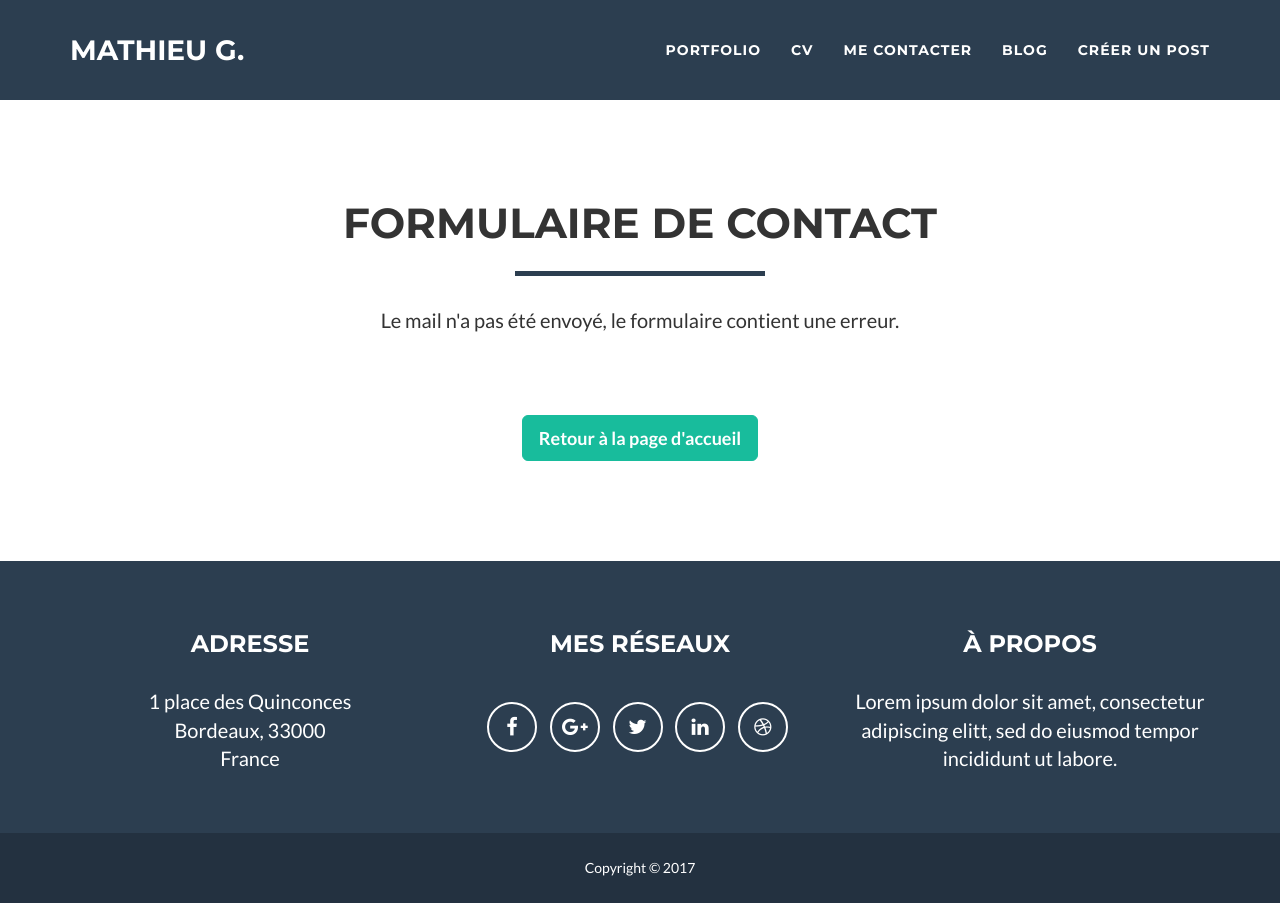
After one commit to Chekaviah/openclassrooms-projet-5, a PHP site: template views/blog/mail.twig in a window 1280 px wide. The commit adds this page. Run offline with PHP 8.4, Linux system fonts and the light colour scheme; the template is opened without the code that fills it, so the values that code supplies are empty; some libraries are stand-ins or nearby versions.

Commit message:
add mail page

```diff
--- a/config/config.php
+++ b/config/config.php
@@ -12,5 +12,6 @@ return [
 	'MAIL_HOST' => '',
 	'MAIL_PORT' => '',
 	'MAIL_USERNAME' => '',
-	'MAIL_PASSWORD' => ''
+	'MAIL_PASSWORD' => '',
+	'MAIL_TO' => ''
 ];
--- a/public/css/front.css
+++ b/public/css/front.css
@@ -610,7 +610,8 @@ fieldset[disabled] .btn-success.active {
 
 #post-create,
 #post-edit,
-#post-list {
+#post-list,
+#mail {
 	padding-top: 200px;
 }
 
@@ -640,6 +641,7 @@ fieldset[disabled] .btn-success.active {
 .post-link {
 	display: inline-block;
 	margin-top: 20px;
+	width: 100%;
 }
 
 .post-link:hover {
@@ -671,3 +673,7 @@ fieldset[disabled] .btn-success.active {
 #contact-form .btn-success {
 	margin-top: 20px;
 }
+
+#mail .btn {
+	margin-top: 70px;
+}
--- a/src/Managers/PostManager.php
+++ b/src/Managers/PostManager.php
@@ -42,7 +42,7 @@ class PostManager extends AbstractManager
 
 	public function getPostById($id)
 	{
-		if($id != 0 && !filter_var($id, FILTER_VALIDATE_INT))
+		if(filter_var($id, FILTER_VALIDATE_INT) === false)
 			return null;
 
 		$sql = "SELECT * FROM blog WHERE id = :id";
--- a/views/blog/blog.twig
+++ b/views/blog/blog.twig
@@ -13,7 +13,6 @@
             </div>
             <div class="row">
                 {% for post in posts %}
-                {% for i in 0..10 %}
                     <div class="col-lg-3 col-md-4 col-sm-6 col-xs-12">
                         <a class="post-link" href="/view/{{ post.id }}">
                             <div class="post-item">
@@ -24,7 +23,6 @@
                         </a>
                     </div>
                 {% endfor %}
-                {% endfor %}
             </div>
         </div>
     </section>
--- /dev/null
+++ b/views/blog/mail.twig
@@ -0,0 +1,30 @@
+
+
+{% extends "layout/front.twig" %}
+
+{% block title %}Formulaire de contact{% endblock %}
+
+{% block content %}
+    <section id="mail">
+        <div class="container">
+            <div class="row">
+                <div class="col-lg-12 text-center">
+                    <h2>Formulaire de contact</h2>
+                    <hr class="star-primary">
+                </div>
+            </div>
+            <div class="row">
+                <div class="col-lg-8 col-lg-offset-2">
+                    {% if status %}
+                        <p class="text-center">Le mail a bien été envoyé.</p>
+                    {% else %}
+                        <p class="text-center">Le mail n'a pas été envoyé, le formulaire contient une erreur.</p>
+                    {% endif %}
+                    <div class="text-center">
+                        <a href="/" class="btn btn-success btn-lg">Retour à la page d'accueil</a>
+                    </div>
+                </div>
+            </div>
+        </div>
+    </section>
+{% endblock %}
--- a/views/layout/front.twig
+++ b/views/layout/front.twig
@@ -34,7 +34,7 @@
 			<button type="button" class="navbar-toggle" data-toggle="collapse" data-target="#bs-example-navbar-collapse-1">
 				<span class="sr-only">Toggle navigation</span> Menu <i class="fa fa-bars"></i>
 			</button>
-			<a class="navbar-brand" href="/#page-top">Mathieu G.</a>
+			<a class="navbar-brand" href="/">Mathieu G.</a>
 		</div>
 
 		<!-- Collect the nav links, forms, and other content for toggling -->
```
Also changed, not shown: app/Mailer.php (+5 -3 lines), src/Controllers/BlogController.php (+7 -1 lines), views/blog/home.twig (+4 -3 lines).
